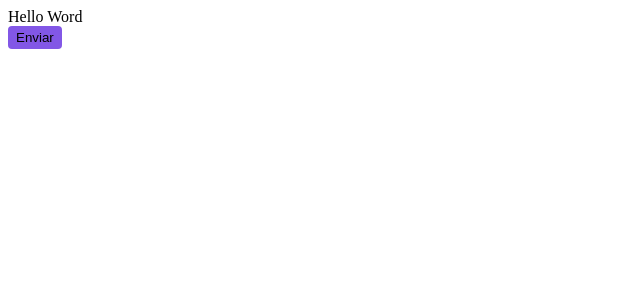
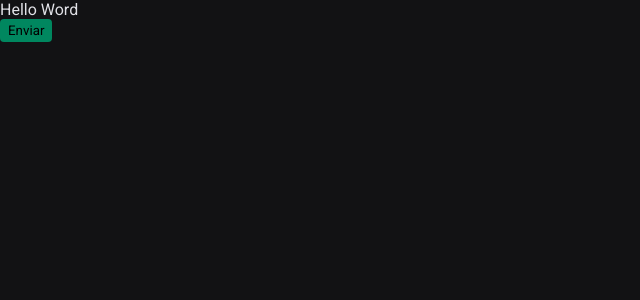
Before and after one commit to marcosrosada/next-rs-shop-app, a Next.js app: page / in a window 1280 px wide. Shown: the top 300 px of the page, without its empty margins (0-640 px from the left). Built offline with nearby package versions, Linux system fonts and the light colour scheme.

Commit message:
Global styles

```diff
--- a/src/pages/_app.tsx
+++ b/src/pages/_app.tsx
@@ -1,7 +1,8 @@
 import type { AppProps } from 'next/app';
+import { globalStyle } from '../styles/global';
 
-function MyApp({ Component, pageProps }: AppProps) {
+globalStyle();
+
+export default function App({ Component, pageProps }: AppProps) {
   return <Component {...pageProps} />;
 }
-
-export default MyApp;
--- a/src/pages/index.tsx
+++ b/src/pages/index.tsx
@@ -2,7 +2,7 @@
 import { styled } from '../styles';
 
 const Button = styled('button', {
-  backgroundColor: '$rocketseat',
+  backgroundColor: '$green500',
   borderRadius: 4,
   border: 0,
   padding: '4px 8px',
--- /dev/null
+++ b/src/styles/global.ts
@@ -0,0 +1,19 @@
+import { globalCss } from '.';
+
+export const globalStyle = globalCss({
+  '*': {
+    margin: 0,
+    padding: 0,
+  },
+
+  body: {
+    backgroundColor: '$gray900',
+    color: '$gray100',
+    '-webkit-font-smoothing': 'antialiased',
+  },
+
+  'body, input, textarea, button': {
+    fontFamily: 'Roboto',
+    fontWeight: 400,
+  },
+});
--- a/src/styles/index.ts
+++ b/src/styles/index.ts
@@ -12,7 +12,15 @@
 } = createStitches({
   theme: {
     colors: {
-      rocketseat: '#8257e6',
+      white: '#FFF',
+
+      gray900: '#121214',
+      gray800: '#202024',
+      gray300: '#c4c4cc',
+      gray100: '#e1e1e6',
+
+      green500: '#00875f',
+      green300: '#00b37e',
     },
   },
 });
```
